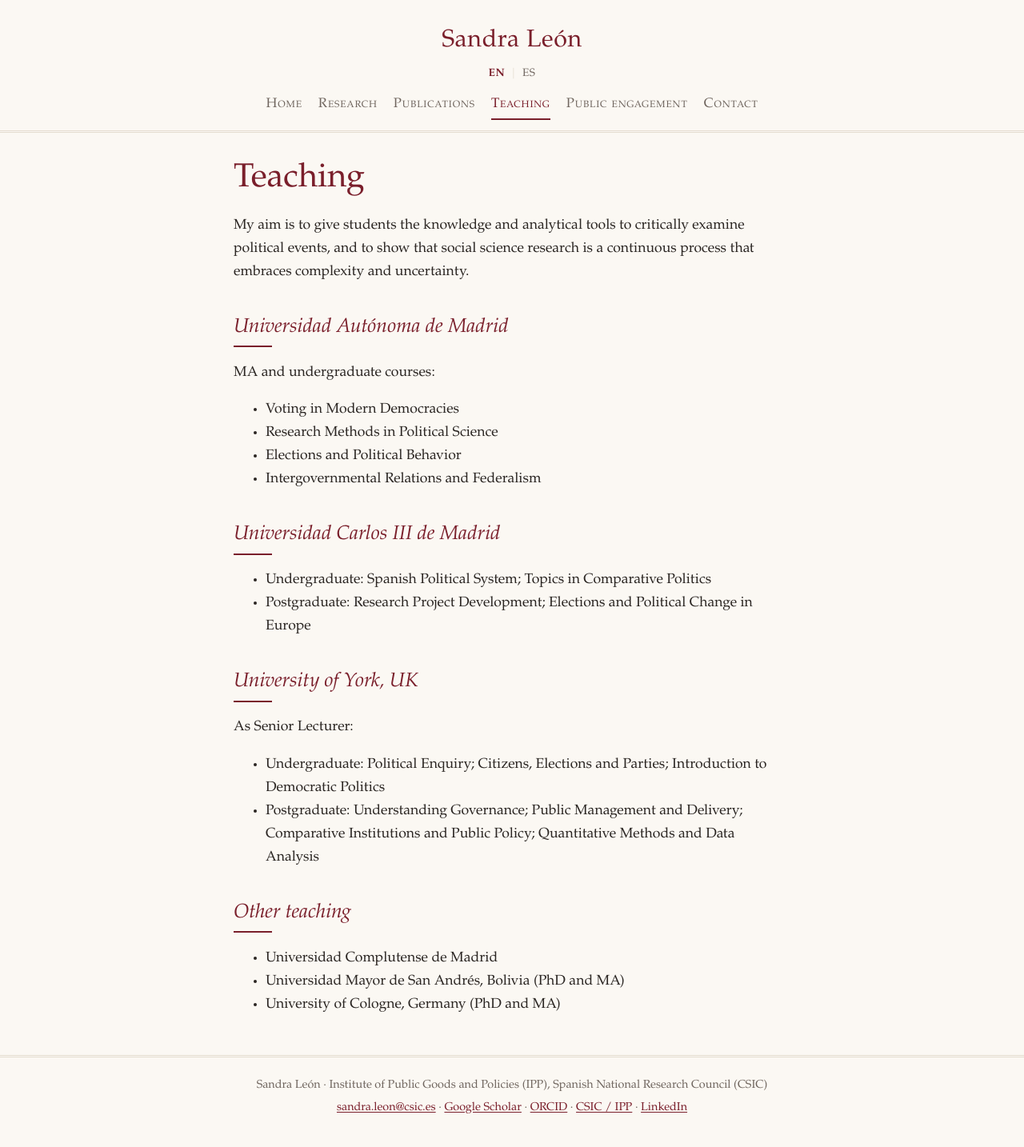
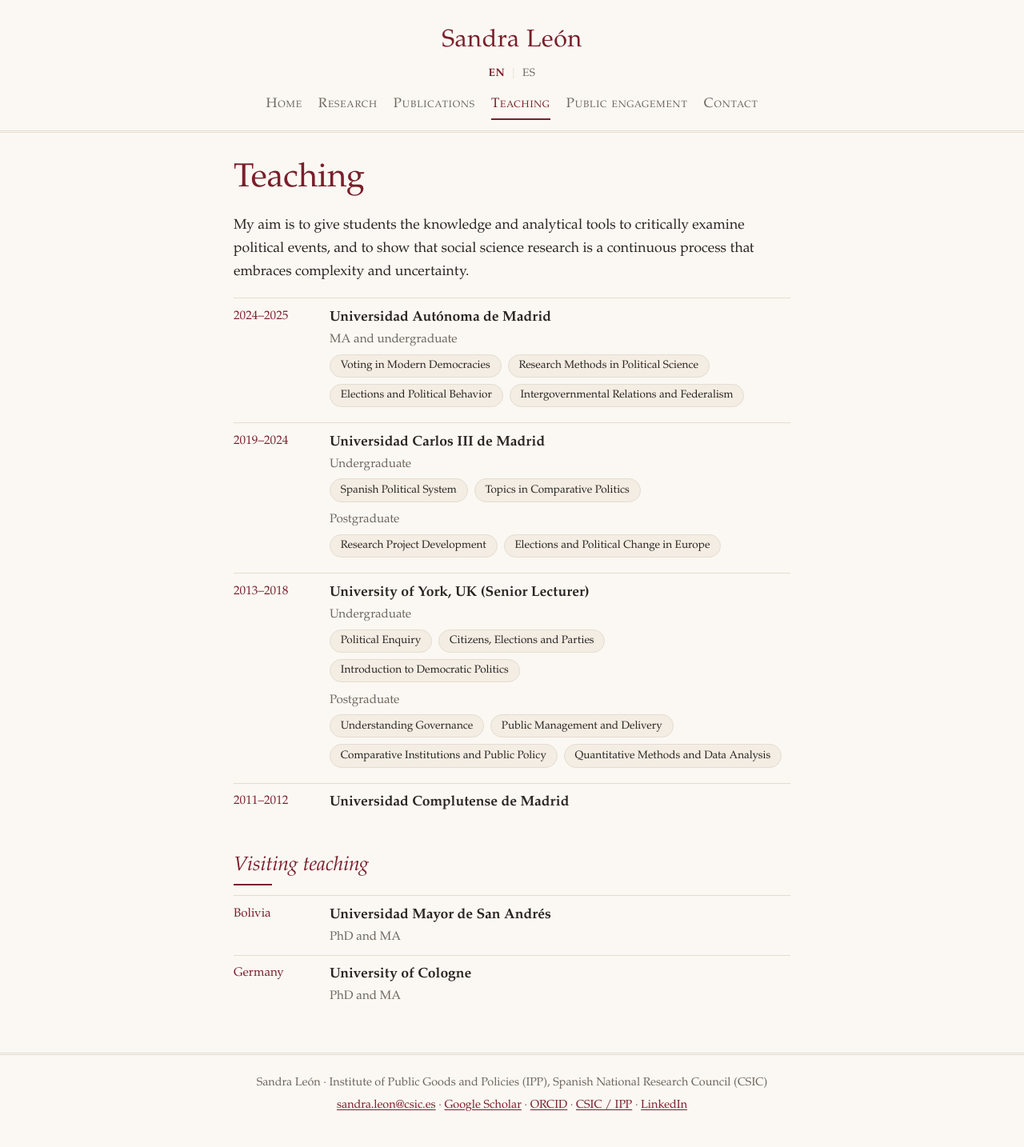
Before and after one commit to sandraleonalfonso/Sandra-Leon, a Jekyll site: the page built from teaching.md, in a window 1280 px wide. Shown: the whole page at 80% size. Built offline with Jekyll 4.4.1, drawn with Linux system fonts in a browser that asks for light colours.

Commit message:
Teaching: dated timeline with course tags; add Complutense
Co-Authored-By: Claude Opus 5.5 (1M context) <noreply@anthropic.com>
Claude-Session: https://claude.ai/code/session_01Csi1G9zYbePJE1osHYZ3KG

```diff
--- a/assets/css/site.css
+++ b/assets/css/site.css
@@ -131,3 +131,5 @@ span.pub-title { color: var(--text); }
 .substrand h3 { font-size: 1.1rem; font-style: normal; font-weight: 600; margin: 0 0 0.4rem; }
 .substrand p { margin: 0 0 0.6rem; }
 .substrand .strand-paper { padding-left: 0.9rem; border-left: 2px solid var(--accent); color: var(--text); }
+.course-tags { margin: 0.35rem 0 0.6rem; }
+.course-tags li { font-size: 0.85rem; color: var(--text); }
--- a/teaching.md
+++ b/teaching.md
@@ -6,29 +6,22 @@ description: "Teaching by Sandra León at Universidad Autónoma de Madrid, Unive
 ---
 My aim is to give students the knowledge and analytical tools to critically examine political events, and to show that social science research is a continuous process that embraces complexity and uncertainty.
 
-## Universidad Autónoma de Madrid
+<dl class="timeline">
+  <dt>2024–2025</dt>
+  <dd><span class="tl-role">Universidad Autónoma de Madrid</span><span class="tl-org">MA and undergraduate</span><ul class="tags course-tags"><li>Voting in Modern Democracies</li><li>Research Methods in Political Science</li><li>Elections and Political Behavior</li><li>Intergovernmental Relations and Federalism</li></ul></dd>
+  <dt>2019–2024</dt>
+  <dd><span class="tl-role">Universidad Carlos III de Madrid</span><span class="tl-org">Undergraduate</span><ul class="tags course-tags"><li>Spanish Political System</li><li>Topics in Comparative Politics</li></ul><span class="tl-org">Postgraduate</span><ul class="tags course-tags"><li>Research Project Development</li><li>Elections and Political Change in Europe</li></ul></dd>
+  <dt>2013–2018</dt>
+  <dd><span class="tl-role">University of York, UK (Senior Lecturer)</span><span class="tl-org">Undergraduate</span><ul class="tags course-tags"><li>Political Enquiry</li><li>Citizens, Elections and Parties</li><li>Introduction to Democratic Politics</li></ul><span class="tl-org">Postgraduate</span><ul class="tags course-tags"><li>Understanding Governance</li><li>Public Management and Delivery</li><li>Comparative Institutions and Public Policy</li><li>Quantitative Methods and Data Analysis</li></ul></dd>
+  <dt>2011–2012</dt>
+  <dd><span class="tl-role">Universidad Complutense de Madrid</span></dd>
+</dl>
 
-MA and undergraduate courses:
+## Visiting teaching
 
-- Voting in Modern Democracies
-- Research Methods in Political Science
-- Elections and Political Behavior
-- Intergovernmental Relations and Federalism
-
-## Universidad Carlos III de Madrid
-
-- Undergraduate: Spanish Political System; Topics in Comparative Politics
-- Postgraduate: Research Project Development; Elections and Political Change in Europe
-
-## University of York, UK
-
-As Senior Lecturer:
-
-- Undergraduate: Political Enquiry; Citizens, Elections and Parties; Introduction to Democratic Politics
-- Postgraduate: Understanding Governance; Public Management and Delivery; Comparative Institutions and Public Policy; Quantitative Methods and Data Analysis
-
-## Other teaching
-
-- Universidad Complutense de Madrid
-- Universidad Mayor de San Andrés, Bolivia (PhD and MA)
-- University of Cologne, Germany (PhD and MA)
+<dl class="timeline">
+  <dt>Bolivia</dt>
+  <dd><span class="tl-role">Universidad Mayor de San Andrés</span><span class="tl-org">PhD and MA</span></dd>
+  <dt>Germany</dt>
+  <dd><span class="tl-role">University of Cologne</span><span class="tl-org">PhD and MA</span></dd>
+</dl>
```
Also changed, not shown: es/docencia.md (+17 -24 lines).
